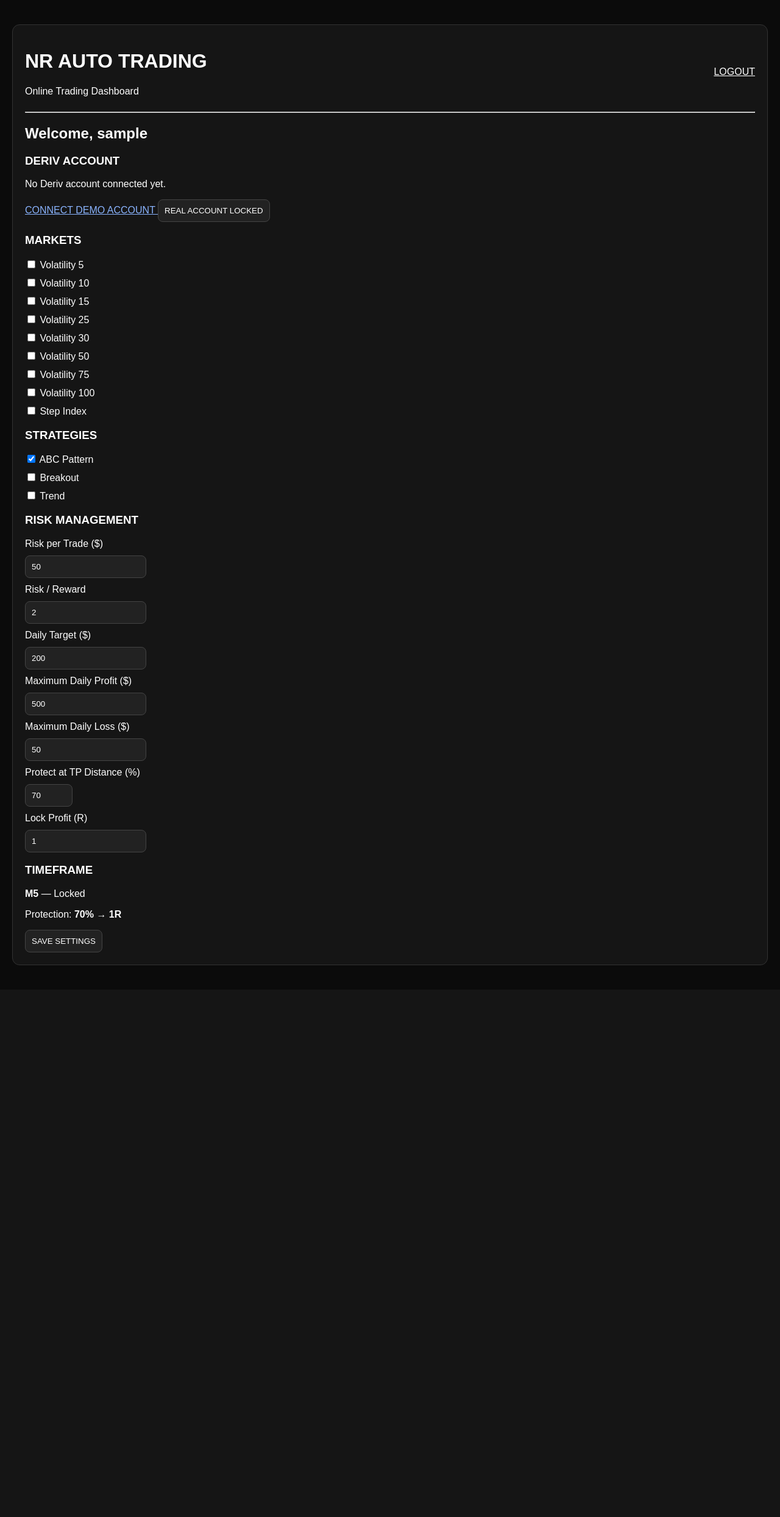
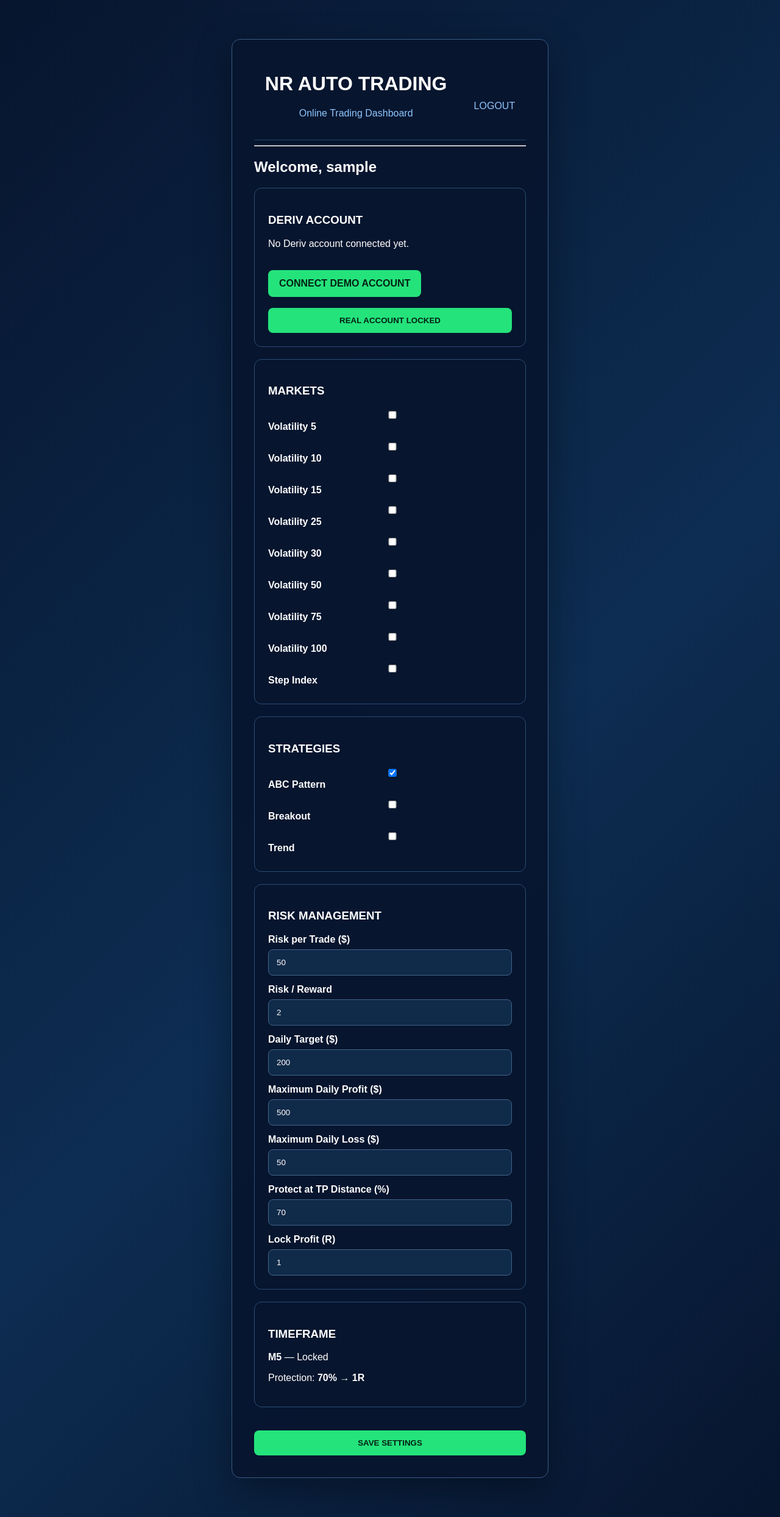
Before and after one commit to NRautotrade/-NR_Auto_Trading, a FastAPI app: page /dashboard in a window 1280 px wide. Shown: the whole page at 61% size. Before the commit the page ends 1583 px from the top, so only its background shows below. Run offline with FastAPI, Linux system fonts and the light colour scheme; the visitor is signed in with stand-in values (Sample User, id 1); data comes from the database, SQL or seed files in the repository; data that the repository does not hold is empty.

Commit message:
Refactor CSS for improved layout and styling

```diff
--- a/static/style.css
+++ b/static/style.css
@@ -1,9 +1,34 @@
-body{font-family:Arial,sans-serif;background:#0b0b0b;color:#fff;margin:0;padding:20px}
-header{display:flex;justify-content:space-between;align-items:center;gap:10px;flex-wrap:wrap}
-header a{margin-left:10px;color:#fff}
-.card{background:#151515;border:1px solid #333;border-radius:12px;padding:20px;margin:20px 0}
-input,select,button{padding:10px;border-radius:8px;border:1px solid #444;background:#222;color:#fff}
-button{cursor:pointer}
-label{display:block;margin:10px 0}
-.grid{display:grid;grid-template-columns:repeat(auto-fit,minmax(180px,1fr));gap:12px}
-a{color:#8ab4ff}
+*{box-sizing:border-box}
+body{margin:0;font-family:Arial,sans-serif;background:linear-gradient(135deg,#07152e,#0d2d52 55%,#07152e);color:#fff;min-height:100vh}
+header{display:flex;gap:28px;align-items:center;padding:18px 4%;background:#07152e;border-bottom:1px solid #23446b}
+header strong{font-size:24px}
+header span{color:#36a9ff}
+header a{margin-left:auto;color:#fff;text-decoration:none}
+.card{width:min(520px,92%);margin:8vh auto;padding:36px;border:1px solid #385b84;border-radius:14px;background:rgba(7,21,46,.9);box-shadow:0 20px 60px rgba(0,0,0,.35)}
+h1{margin-top:0}
+.sub{color:#8fc7ff;text-align:center}
+.card h1{text-align:center}
+label{display:block;margin:14px 0 7px;font-weight:600}
+input{width:100%;padding:13px;border-radius:8px;border:1px solid #41658e;background:#102a49;color:#fff}
+button,.button{display:inline-block;border:0;border-radius:8px;padding:13px 18px;background:#24e37b;color:#042114;font-weight:800;cursor:pointer;text-decoration:none;margin-top:18px}
+.card button{width:100%}
+.secondary{display:block;text-align:center;margin-top:18px;color:#8fc7ff}
+.error{padding:12px;border-radius:8px;background:#5b1d28;color:#ffd9de;margin:12px 0}
+.success{padding:12px;border-radius:8px;background:#164d32;color:#d7ffe8;margin:12px 0}
+.wide{margin:20px 4%}
+.hero{padding:28px 4%;display:flex;justify-content:space-between;gap:20px}
+.accountbox{background:#102a49;border:1px solid #41658e;padding:16px;border-radius:10px;height:max-content}
+.grid{display:grid;grid-template-columns:1fr 1.5fr;gap:20px;padding:0 4%}
+.panel{background:rgba(7,21,46,.86);border:1px solid #294d76;border-radius:12px;padding:22px;margin-bottom:20px}
+.panel h2{margin-top:0;font-size:17px;color:#8fc7ff}
+.row{display:flex;gap:12px;flex-wrap:wrap}
+.danger{background:#ff6b6b;color:#250505}
+.disabled{opacity:.55;cursor:not-allowed}
+.note{color:#a8bad0;font-size:13px}
+.checks{display:grid;grid-template-columns:repeat(2,1fr);gap:4px 20px}
+.checks label:first-child{grid-column:1/-1;color:#8fc7ff}
+.checks input{width:auto}
+.fields{display:grid;grid-template-columns:repeat(2,1fr);gap:12px}
+.fields label{margin:8px 0}
+.fields input{margin-top:6px}
+@media(max-width:800px){.grid{grid-template-columns:1fr}.fields,.checks{grid-template-columns:1fr}header{gap:10px;flex-wrap:wrap}header a{margin-left:0}}
```
